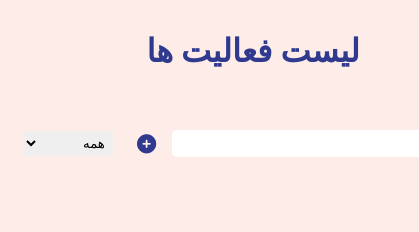
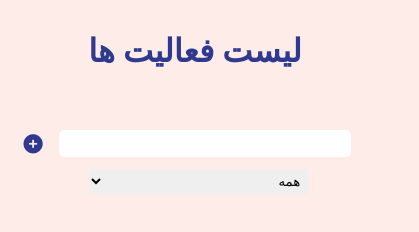
Before and after one commit to saeedaliakbari/Todo-List, a plain HTML site: page index.html in a window 390 px wide. Shown: the whole page, 419 px wide, since content can reach past the window. Drawn offline with Linux system fonts and the light colour scheme; a web font is replaced by a local one.

Commit message:
fix responsive

```diff
--- a/style.css
+++ b/style.css
@@ -28,7 +28,7 @@ body {
   width: 100vw;
 }
 header {
-  width: 100vw;
+  width: 70%;
 }
 header h1 {
   padding: 2rem 0;
@@ -43,6 +43,7 @@ header h1 {
   justify-content: space-between;
   align-items: center;
   margin: 1rem;
+  width: 60%;
 }
 .form-container form {
   flex: 1;
@@ -52,6 +53,7 @@ header h1 {
 }
 .todo-container {
   margin: 1rem;
+  width: 60%;
 }
 .todo-input {
   font-size: 1.2rem;
@@ -123,3 +125,25 @@ header h1 {
   text-decoration: line-through;
   opacity: 0.5;
 }
+
+@media screen and (max-width: 450px) {
+  .form-container {
+    flex-direction: column;
+  }
+  .form-container form {
+    width: 100%;
+  }
+  .select,
+  .filter-todos {
+    width: 80%;
+  }
+  header {
+    width: 100%;
+  }
+  .form-container {
+    width: 100%;
+  }
+  .todo-container {
+    width: 100%;
+  }
+}
```
